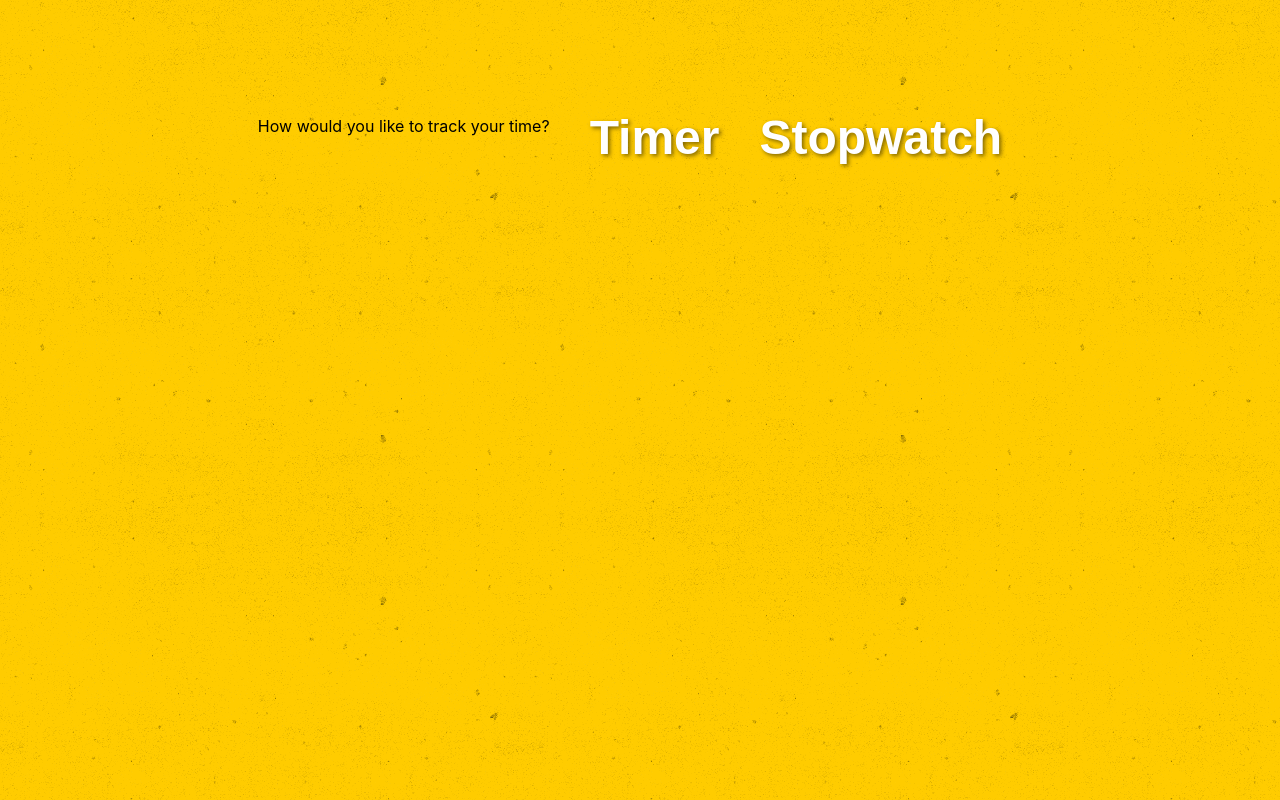
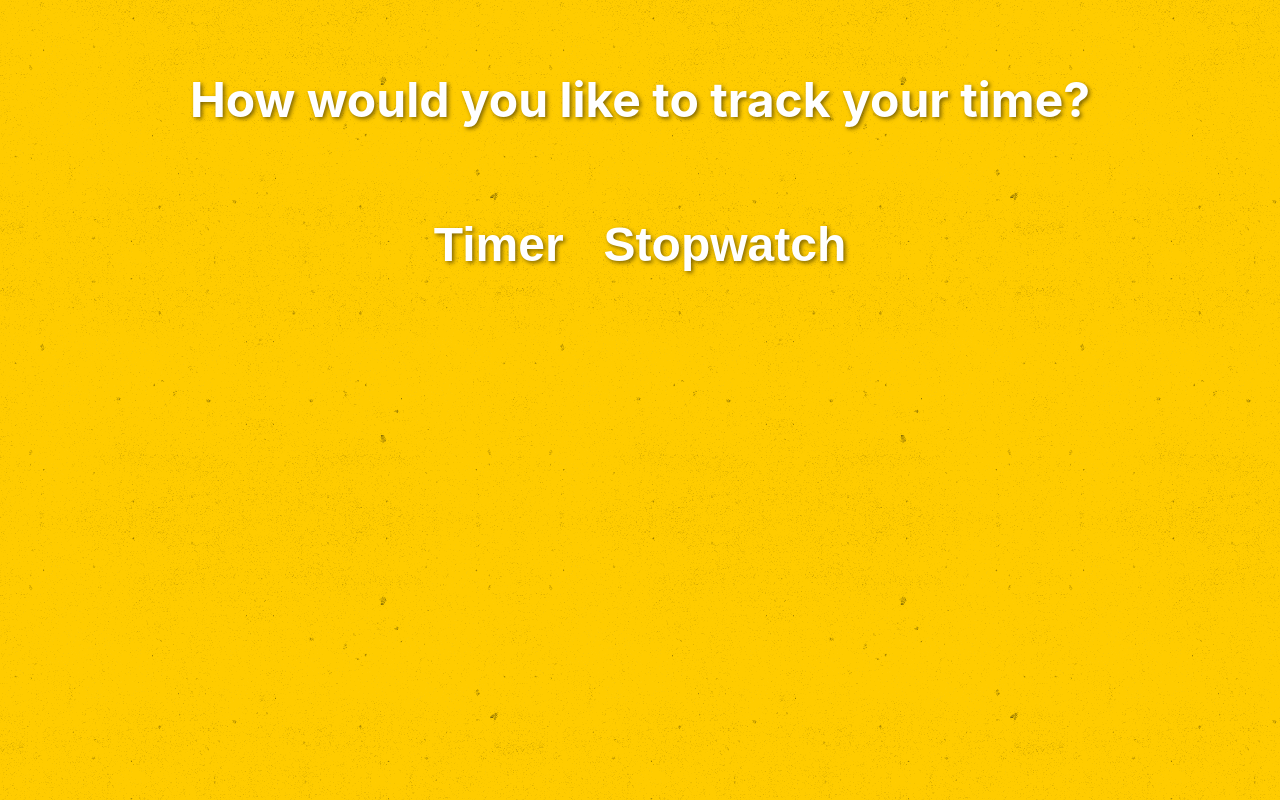
Before and after one commit to NacarateJ/cats-timer, a React (Create React App) app: page / in a window 1280 px wide. Built offline with nearby package versions, Linux system fonts and the light colour scheme.

Commit message:
Style message

```diff
--- a/src/styles/App.scss
+++ b/src/styles/App.scss
@@ -30,6 +30,7 @@ body, html {
   .component-selection {
     display: flex;
     flex-direction: column;
+    align-items: center;
     gap: 20px;
     position: absolute;
     top: 40px;
@@ -55,6 +56,21 @@ body, html {
     padding-bottom: 10px;
   }
 
+  .initial-message {
+    text-align: center;
+    margin-top: 20px;
+    padding: 10px;
+    font-size: 48px;
+    font-weight: bold;
+    color: #fff;
+    text-shadow: 2px 2px 4px rgba(0, 0, 0, 0.5);
+  }
+
+  .buttons-container {
+    display: flex;
+    flex-direction: column;
+  }
+
   .component-image {
     position: absolute;
     z-index: -1; /* Place it behind other content */
@@ -67,9 +83,8 @@ body, html {
 
 @include medium {
   .App {
-    .component-selection {
-    flex-direction: row;
-    top: 100px;
+    .buttons-container {
+      flex-direction:row;
     }
   }
 }
```
